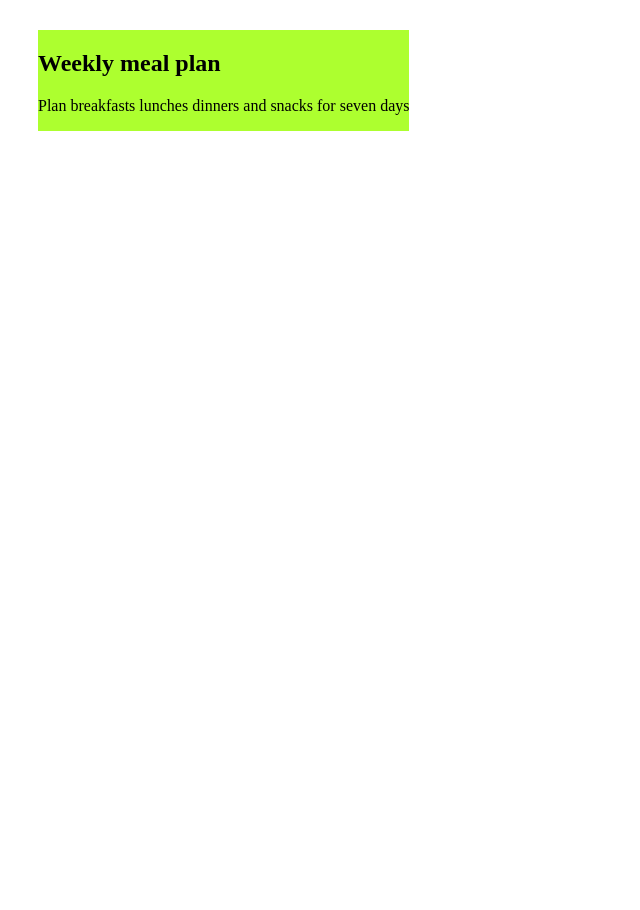
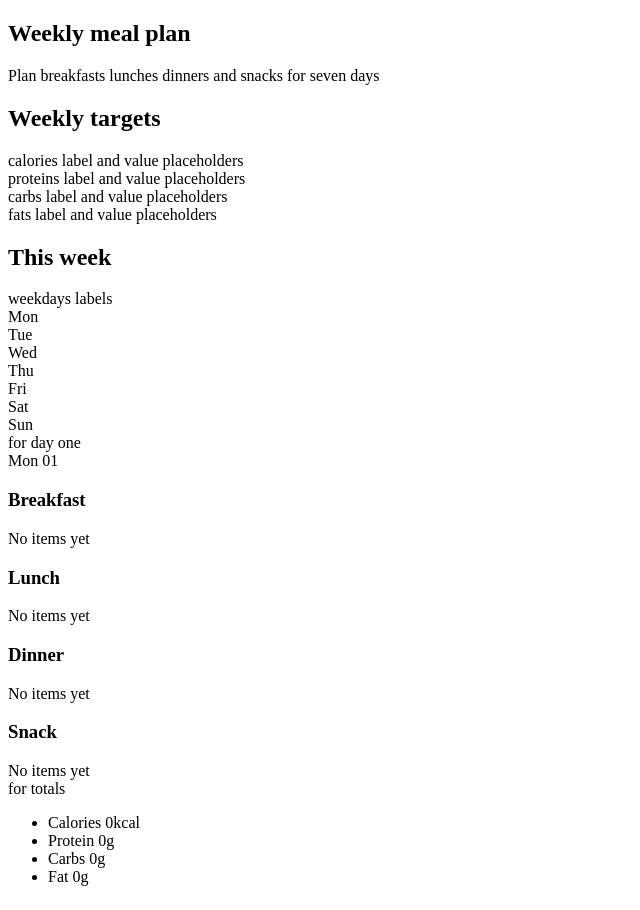
Before and after one commit to xcrazibl3/fitness-app, a Vue app: page / in a window 1280 px wide. Shown: the whole page, without its empty margins (0-640 px from the left). Before the commit the page ends 800 px from the top, so only its background shows below. Built offline with nearby package versions, Linux system fonts and the light colour scheme.

Commit message:
Article before creating new block for meal-block

```diff
--- a/src/App.vue
+++ b/src/App.vue
@@ -5,7 +5,7 @@ import MealPlan from './components/MealPlan.vue'
 <template> <MealPlan /> </template>
 
 <style lang="scss">
-div{
+.test{
     display:flex;
     margin:20px 40px 20px 30px;
     padding-top: 10px;
--- a/src/components/MealPlan.vue
+++ b/src/components/MealPlan.vue
@@ -18,13 +18,150 @@
         </header>
 
         <section class="meal-plan__targets">
+            <h2 class="meal-plan__targets-title">
+                Weekly targets
+            </h2>
 
+            <div class="meal-plan__target-group">
+                calories label and value placeholders
+            </div>
+
+            <div class="meal-plan__target-group">
+                proteins label and value placeholders
+            </div>
+
+            <div class="meal-plan__target-group">
+                carbs label and value placeholders
+            </div>
+
+            <div class="meal-plan__target-group">
+                fats label and value placeholders
+            </div>
+        </section>
+
+        <section class="meal-plan__week">
+            <h2 class="meal-plan__week-title">
+                This week
+            </h2>
+
+            <div class="meal-plan__week-days">
+                weekdays labels
+                <div class="meal-plan__week-day data-day">
+                    Mon
+                </div>
+
+                <div class="meal-plan__week-day data-day">
+                    Tue
+                </div>
+
+                <div class="meal-plan__week-day data-day">
+                    Wed
+                </div>
+
+                <div class="meal-plan__week-day data-day">
+                    Thu
+                </div>
+
+                <div class="meal-plan__week-day data-day">
+                    Fri
+                </div>
+
+                <div class="meal-plan__week-day data-day">
+                    Sat
+                </div>
+
+                <div class="meal-plan__week-day data-day">
+                    Sun
+                </div>
+            </div>
+
+            <div class="meal-plan__days">
+                <article class="meal-plan__day">
+                    for day one
+                    <header class="meal-plan__day-header">
+                        <span class="meal-plan__day-name">
+                            Mon
+                        </span>
+
+                        <span class="meal-plan__day-date">
+                            01
+                        </span>
+                    </header>
+
+                    <div class="meal-plan__meals">
+                        <section class="meal-plan__meal-block meal-plan__meal-block-breakfast">
+                            <div></div>
+                            <h3 class="meal-plan__meal-title">
+                                Breakfast
+                            </h3>
+
+                            <div class="meal-plan__meal-list">
+                                No items yet
+                            </div>
+                        </section>
+
+                        <section class="meal-plan__meal-block meal-plan__meal-block-lunch">
+                            <h3 class="meal-plan__meal-title">
+                                Lunch
+                            </h3>
+
+                            <div class="meal-plan__meal-list">
+                                No items yet
+                            </div>
+                        </section>
+
+                        <section class="meal-plan__meal-block meal-plan__meal-block-dinner">
+                            <h3 class="meal-plan__meal-title">
+                                Dinner
+                            </h3>
+
+                            <div class="meal-plan__meal-list">
+                                No items yet
+                            </div>
+                        </section>
+
+                        <section class="meal-plan__meal-block meal-plan__meal-block-snack">
+                            <h3 class="meal-plan__meal-title">
+                                Snack
+                            </h3>
+
+                            <div class="meal-plan__meal-list">
+                                No items yet
+                            </div>
+                        </section>
+                    </div>
+
+                    <footer class="meal-plan__day-footer">
+                        for totals
+                        <ul class="meal-plan__totals">
+                            <li class="meal-plan__total-item meal-plan__total-item-calories">
+                                Calories 0kcal
+                            </li>
+
+                            <li class="meal-plan__total-item meal-plan__total-item-protein">
+                                Protein 0g
+                            </li>
+
+                            <li class="meal-plan__total-item meal-plan__total-item-carbs">
+                                Carbs 0g
+                            </li>
+
+                            <li class="meal-plan__total-item meal-plan__total-item-fat">
+                                Fat 0g
+                            </li>
+                        </ul>
+                    </footer>
+                </article>
+            </div>
         </section>
     </section>
 </template>
 
 <style lang="scss" >
 .meal-plan{
-    background-color:greenyellow;
+    &__days{
+        display:grid;
+        grid-template-columns: repeat(7, 1fr);
+    }
 }
 </style>
```
